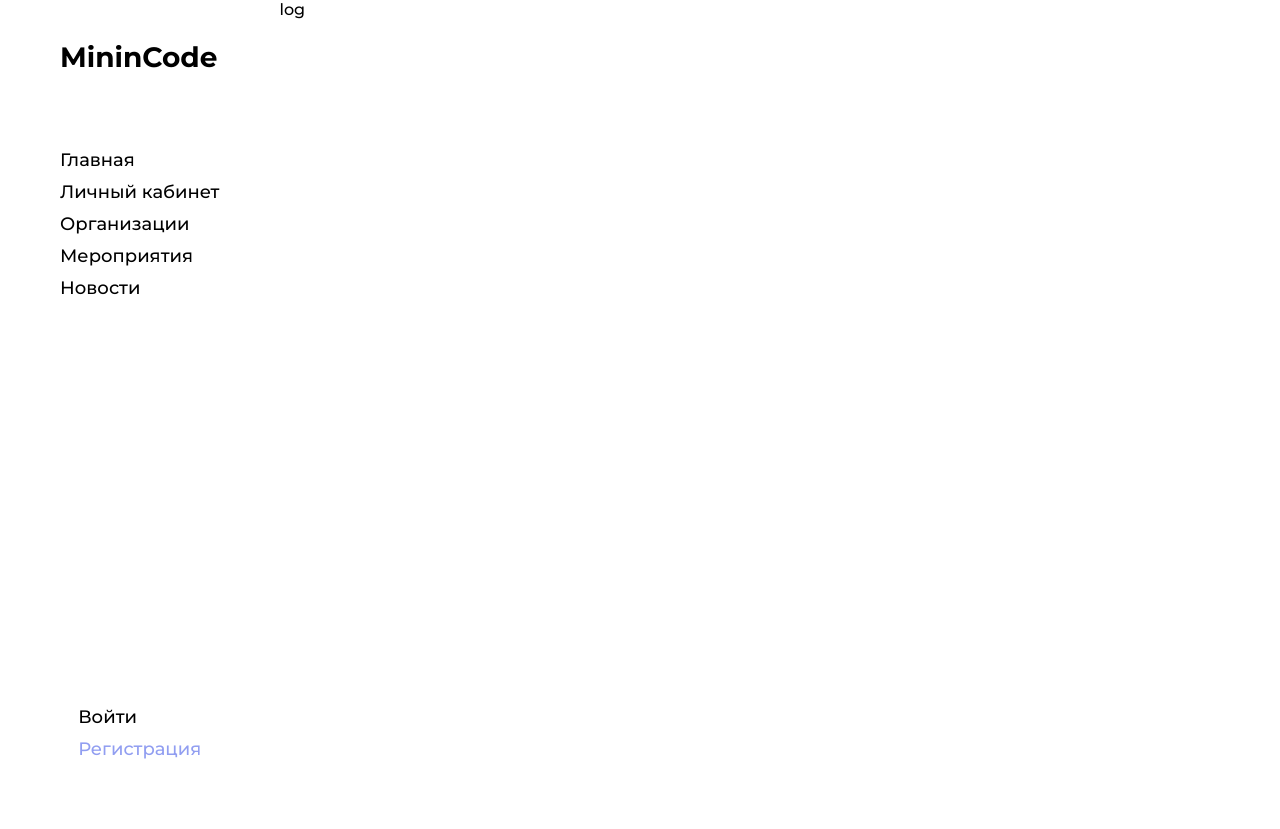
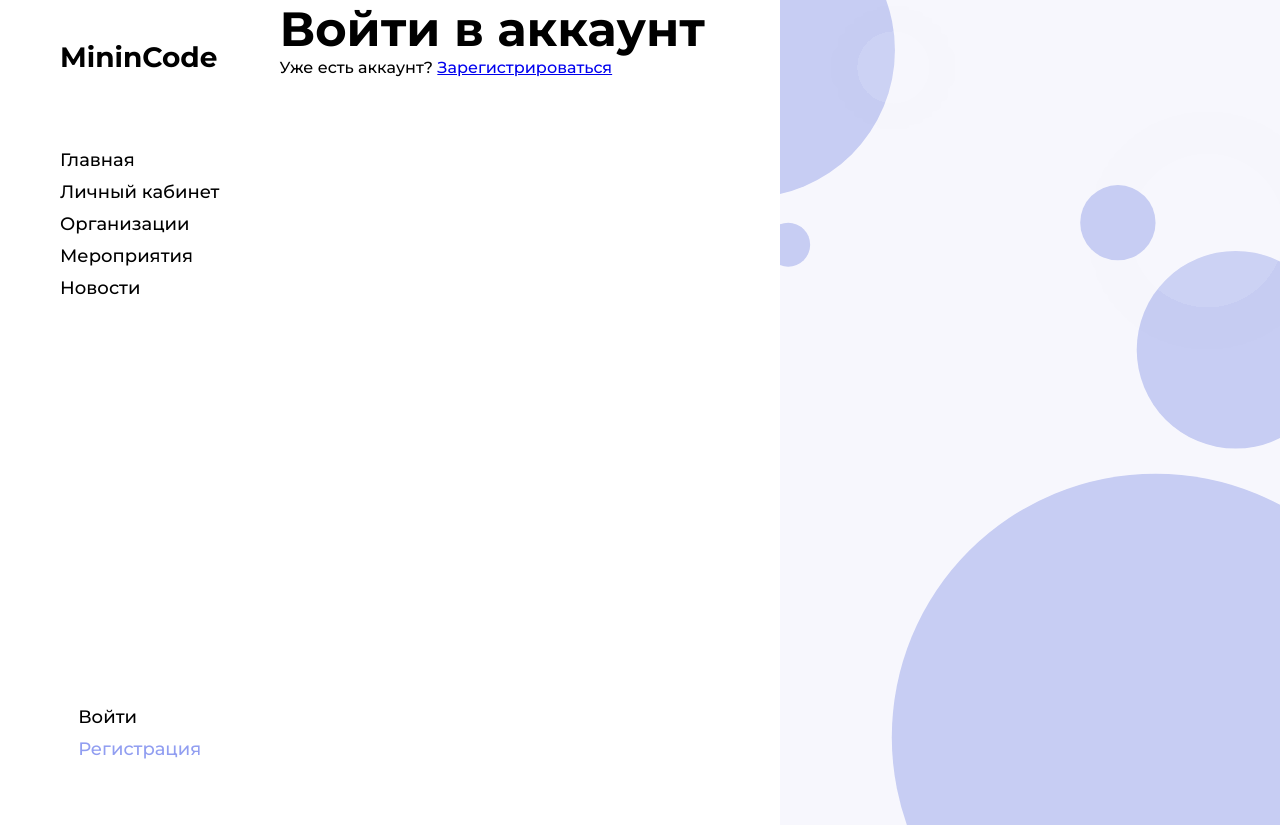
Before and after one commit to Filanq/minincode24, a Vue app: page /account/login in a window 1280 px wide. Built offline with nearby package versions, Linux system fonts and the light colour scheme; the HTML template or start-up script is replaced by a standard one.

Commit message:
20% Login

```diff
--- a/src/views/LoginView.vue
+++ b/src/views/LoginView.vue
@@ -1,5 +1,13 @@
 <template>
-log
+    <main>
+        <section class='left-part'>
+            <h1 class="h1">Войти в аккаунт</h1>
+            <p class="mini-text">Уже есть аккаунт? <router-link to="/account/registration">Зарегистрироваться</router-link></p>
+        </section>
+        <section class='right-part'>
+            <img src="@/assets/images/fone.svg" alt="">
+        </section>
+    </main>
 </template>
 
 <script setup>
@@ -7,4 +15,22 @@ log
 </script>
 
 <style scoped>
+main {
+    display: flex;
+}
+.left-part {
+    width: 50%;
+    height: 100%;
+    background-color: var(--colorWhite);
+}
+.right-part {
+    width: 50%;
+    height: 100%;
+    background-color: var(--colorGrey);
+}
+.right-part > img {
+    width: 100%;
+    height: 100%;
+    object-fit: cover;
+}
 </style>
```
Also changed, not shown: src/assets/images/fone.svg (added).
